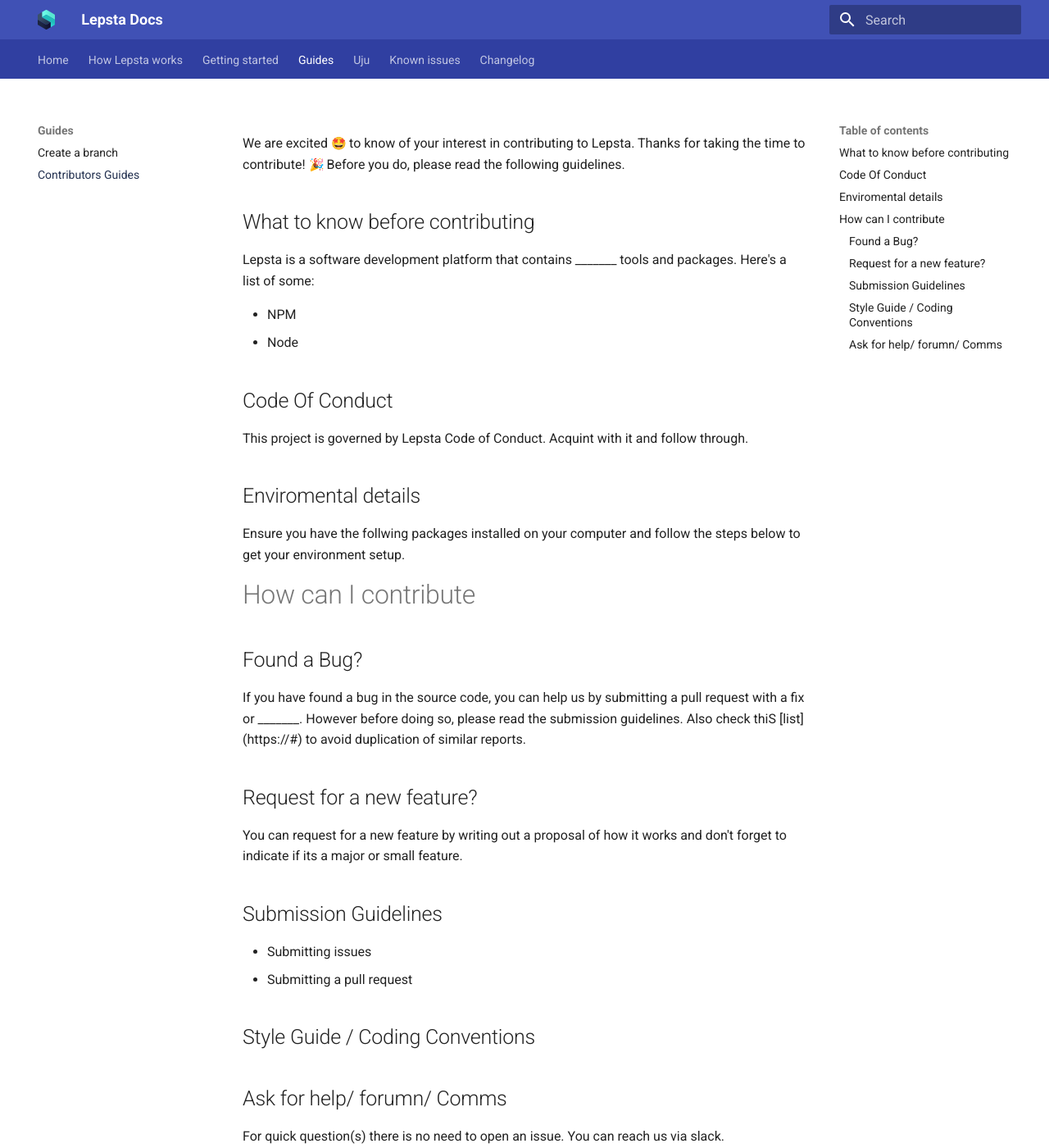
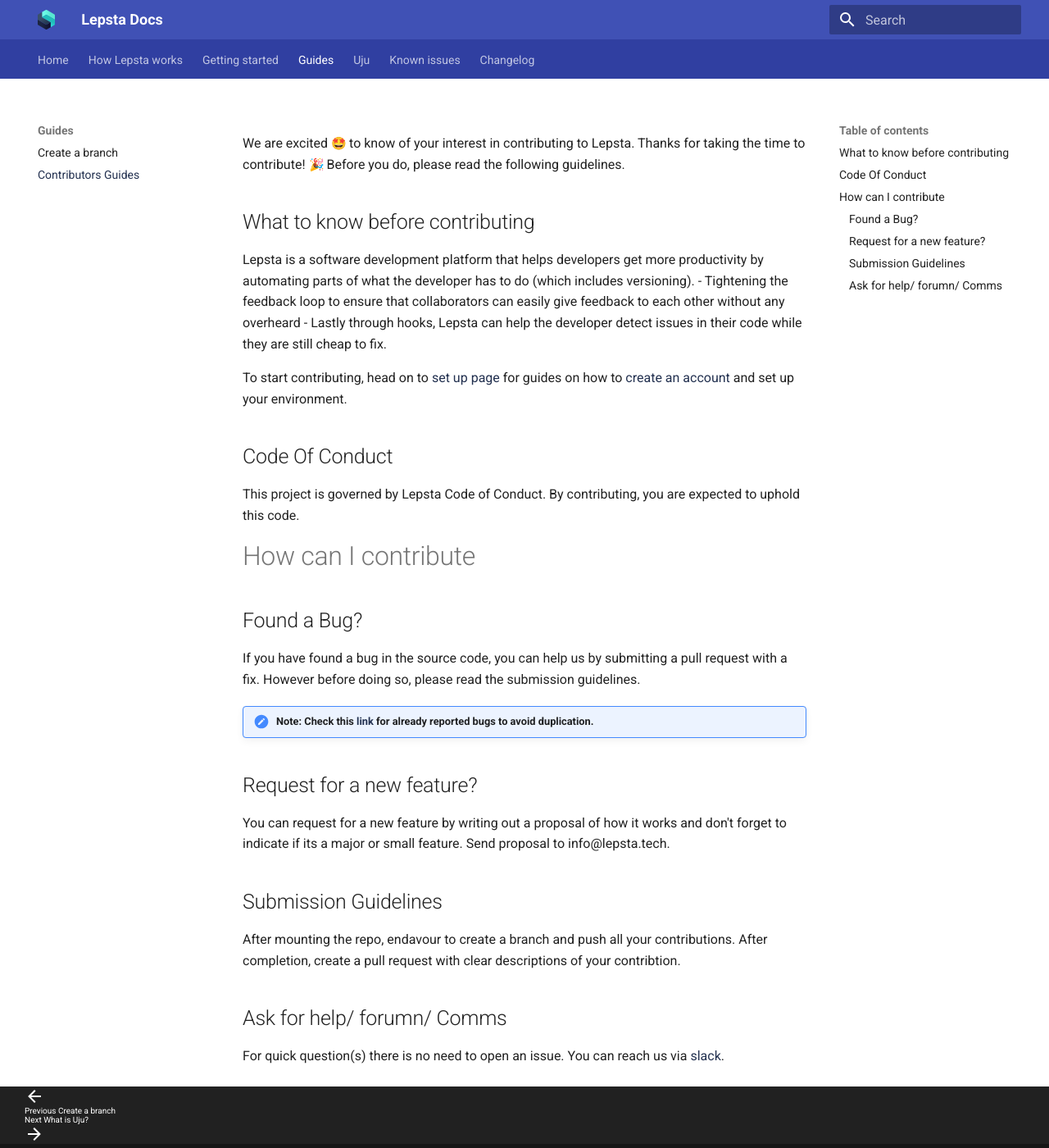
Before and after one commit to lepsta/docs, an MkDocs documentation site: the page built from docs/pages/guides/contributors.md, in a window 1280 px wide and 1400 px high. Shown: the whole window at 82% size. Built offline with MkDocs 1.6.1 and Material for MkDocs 9.7.7, drawn with Linux system fonts in a browser that asks for light colours; emoji names are drawn with the system emoji font.

Commit message:
update changes on contribution guides

```diff
--- a/docs/pages/guides/contributors.md
+++ b/docs/pages/guides/contributors.md
@@ -2,35 +2,31 @@
 We are excited :star_struck: to know of your interest in contributing to Lepsta. Thanks for taking the time to contribute! :tada: Before you do, please read the following guidelines.
 
 ## What to know before contributing
-Lepsta is a software development platform that contains _______ tools and packages. Here's a list of some:
+Lepsta is a software development platform that helps developers get more productivity by automating parts of what the developer has to do (which includes versioning).
+ - Tightening the feedback loop to ensure that collaborators can easily give feedback to each other without any overheard
+ - Lastly through hooks, Lepsta can help the developer detect issues in their code while they are still cheap to fix.
 
-  * NPM
-  * Node
+To start contributing, head on to <a href="https://docs.lepsta.tech/pages/setup/" target="_blank">set up page</a> for guides on how to <a href="https://lepsta.tech/auth/signup" target="_blank">create an account</a> and set up your environment.
 
 
 ## Code Of Conduct
-This project is governed by Lepsta Code of Conduct. Acquint with it and follow through.
-
-
-## Enviromental details
-Ensure you have the follwing packages installed on your computer and follow the steps below to get your environment setup.
-
+This project is governed by Lepsta Code of Conduct. By contributing, you are expected to uphold this code.
 
 
 # How can I contribute
 ## Found a Bug?
-If you have found a bug in the source code, you can help us by submitting a pull request with a fix or _______. However before doing so, please read the submission guidelines. Also check thiS [list] (https://#) to avoid duplication of similar reports.
+If you have found a bug in the source code, you can help us by submitting a pull request with a fix. However before doing so, please read the submission guidelines.
+
+!!!_note "Note:  Check this <a href="https://#">link</a> for already reported bugs to avoid duplication."
+
 
 ## Request for a new feature?
 
-You can request for a new feature by writing out a proposal of how it works and don't forget to indicate if its a major  or small feature.
+You can request for a new feature by writing out a proposal of how it works and don't forget to indicate if its a major or small feature. Send proposal to info@lepsta.tech.
 
 ## Submission Guidelines
+After mounting the repo, endavour to create a branch and push all your contributions. After completion, create a pull request with clear descriptions of your contribtion.
 
-  *  Submitting issues
-  *  Submitting a pull request
-
-## Style Guide / Coding Conventions
 
 ## Ask for help/ forumn/ Comms
-For quick question(s) there is no need to open an issue. You can reach us via slack.
+For quick question(s) there is no need to open an issue. You can reach us via <a href="http://lepstadevelopers.slack.com/">slack</a>.
```
